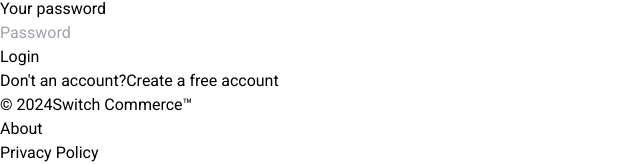
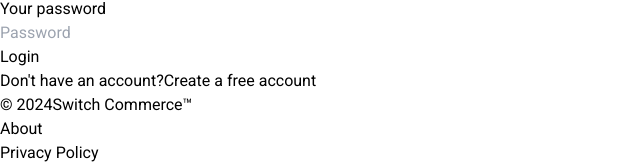
Before and after one commit to Denniman/group-two-frontend, a React (Vite) app: page /login in a window 1280 px wide. Shown: the part 160-324 px from the top of the page, without its empty margins (0-640 px from the left). Built offline with nearby package versions, Linux system fonts and the light colour scheme.

Commit message:
UI update

```diff
--- a/src/pages/login/login.jsx
+++ b/src/pages/login/login.jsx
@@ -103,7 +103,7 @@ export const Login = () => {
             </form>
 
             <div className="flex gap-2 text-sm mt-5">
-              <span>Don&apos;t an account?</span>
+              <span>Don&apos;t have an account?</span>
               <Link to="/signup" className="text-blue-500">
                 Create a free account
               </Link>
```
